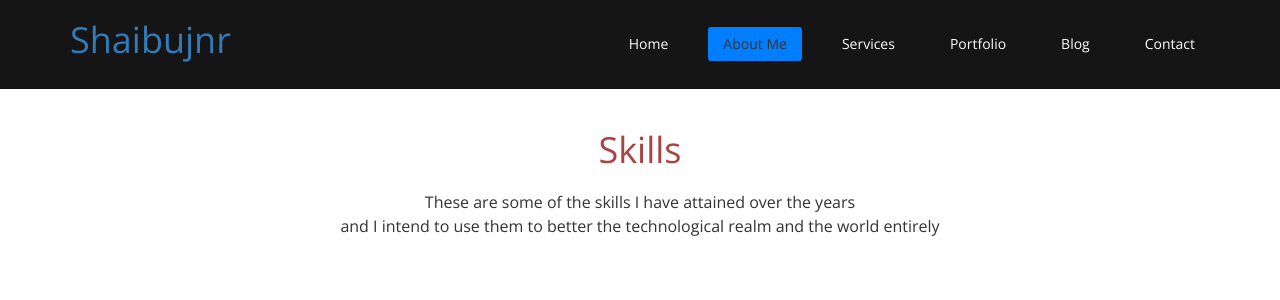
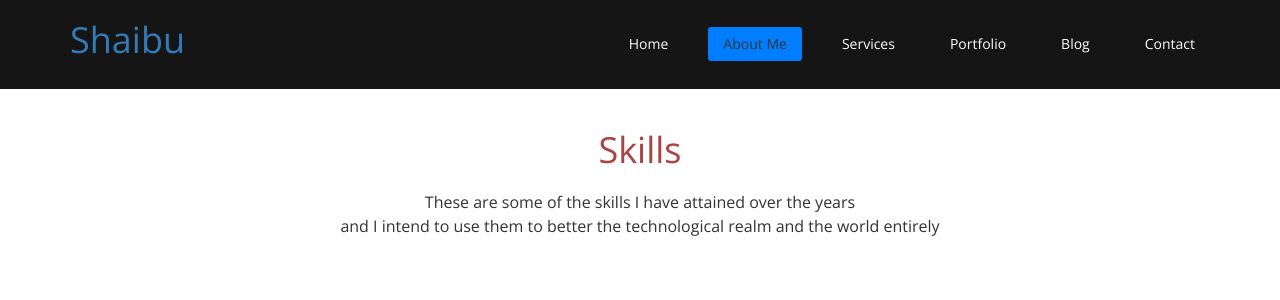
Before and after one commit to Shaibujnr/whatithink, a Django app: page /about/ in a window 1280 px wide. Shown: the top 300 px of the page. Run offline with Django 3.2, Linux system fonts and the light colour scheme; some libraries are stand-ins or nearby versions.

Commit message:
changed shaibujnr and shaibujnr.com to shaibu and shaibu.me

```diff
--- a/main/templates/contact_tmp.txt
+++ b/main/templates/contact_tmp.txt
@@ -4,5 +4,5 @@ Contact Name:
 Email:
 {{ contact_email }}
 
-Content:
+Message:
 {{ message|safe|striptags }}
--- a/main/views.py
+++ b/main/views.py
@@ -37,7 +37,7 @@ def contact(request):
             content = template.render({'contact_name':contact_name,
                                     'contact_email':contact_email,
                                     'message':message})
-            send_mail(subject,content,'no-reply@shaibujnr.com',['s.shaibu.jnr@gmail.com'])
+            send_mail(subject,content,'no-reply@shaibu.me',['s.shaibu.jnr@gmail.com'])
             response = redirect('/thankyou/')
             response.set_cookie('contact_me',contact_name)
             return response
--- a/templates/base.html
+++ b/templates/base.html
@@ -5,7 +5,7 @@
     <meta charset="utf-8">
     <meta http-equiv="X-UA-Compatible" content="IE=edge">
     <meta name="viewport" content="width=device-width, initial-scale=1">
-    <title>Shaibujnr</title>
+    <title>Shaibu</title>
 
     <!-- Bootstrap -->
     <link href="{% static 'css/bootstrap.min.css' %}" rel="stylesheet">
@@ -34,7 +34,7 @@
                     <span class="icon-bar"></span>
                     <span class="icon-bar"></span>
                 </button>
-                <a class="navbar-brand" href="/">Shaibujnr</a>
+                <a class="navbar-brand" href="/">Shaibu</a>
             </div>
 
             <div class="collapse navbar-collapse navbar-right">
@@ -60,7 +60,7 @@
         <div class="row">
             <div class="col-md-3 col-sm-6">
                 <div class="widget">
-                    <h3>Shaibujnr</h3>
+                    <h3>Shaibu</h3>
                     <ul>
                         <li><a href="/">About Me</a></li>
                         <li><a href="/contact/">Hire Me</a></li>
@@ -129,7 +129,7 @@
     <div class="container">
         <div class="row">
             <div class="col-sm-6">
-                &copy; Shaibujnr All Rights Reserved.
+                &copy; Shaibu All Rights Reserved.
                 <div class="credits">
                     <!--
                         All the links in the footer should remain intact.
```
